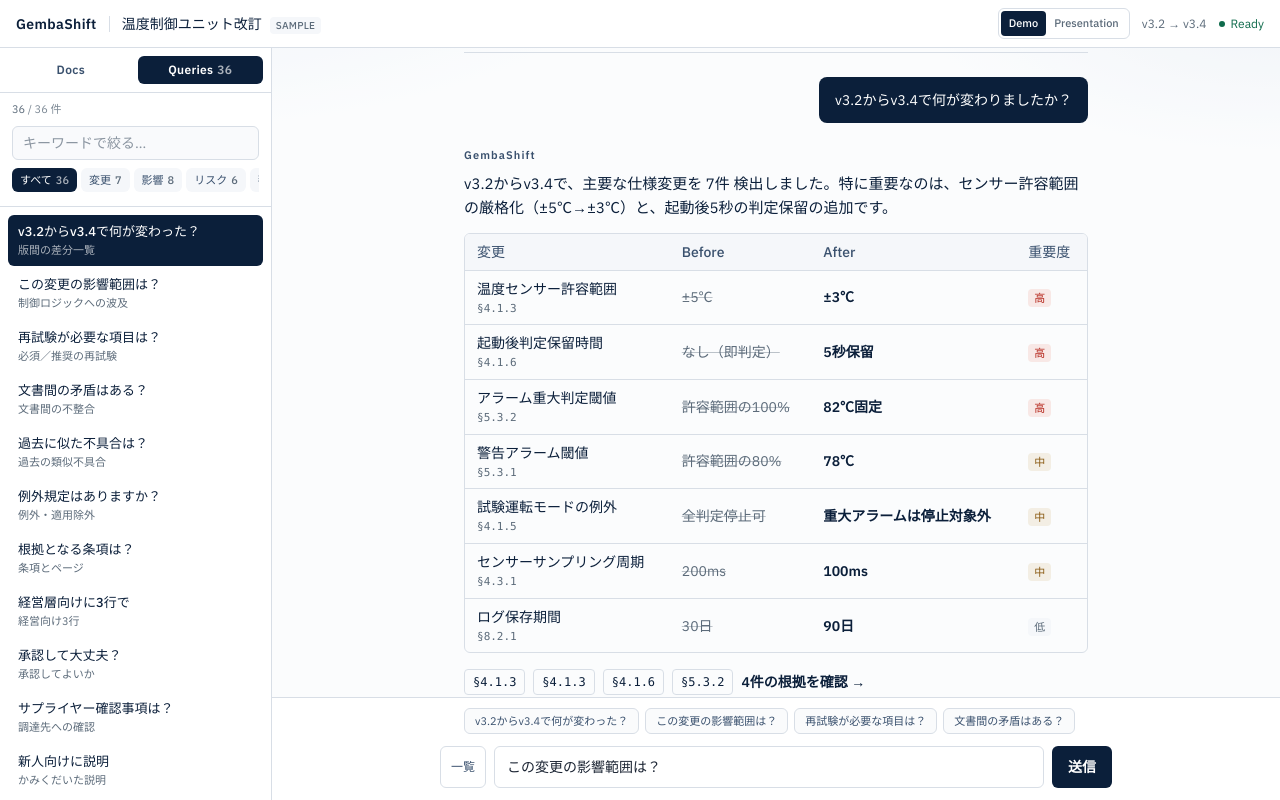
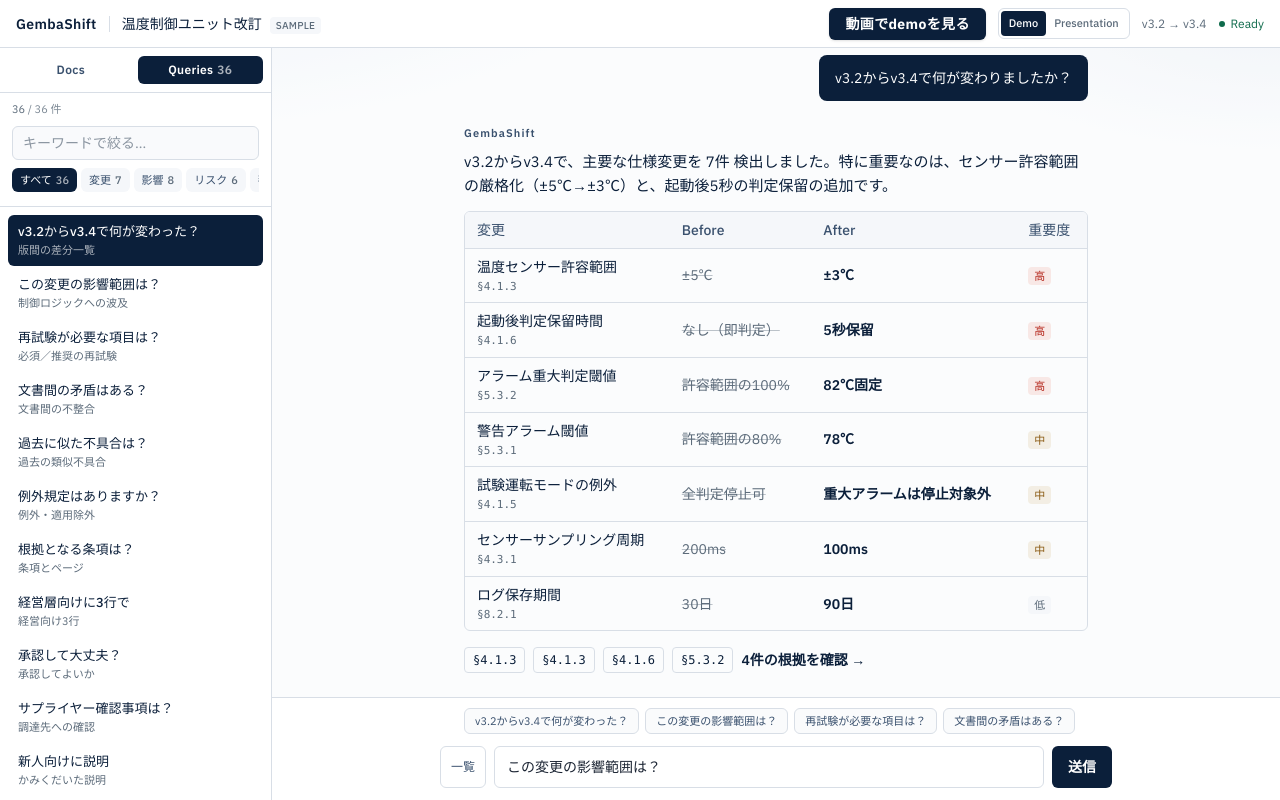
Before and after one commit to ideal-tomy/product_flow, a React (Vite) app: page / in a window 1280 px wide. Built offline with nearby package versions, Linux system fonts and the light colour scheme; a web font is replaced by a local one.

Commit message:
動画デプロイ02

```diff
--- a/src/components/live/LiveShell.tsx
+++ b/src/components/live/LiveShell.tsx
@@ -5,7 +5,10 @@ interface LiveShellProps {
   onOpenDocs: () => void;
   onOpenQueries?: () => void;
   presentation?: boolean;
+  autoplay?: boolean;
   onTogglePresentation?: () => void;
+  onWatchVideo?: () => void;
+  onExitVideo?: () => void;
   hideChrome?: boolean;
   children: ReactNode;
 }
@@ -14,7 +17,10 @@ export function LiveShell({
   onOpenDocs,
   onOpenQueries,
   presentation = false,
+  autoplay = false,
   onTogglePresentation,
+  onWatchVideo,
+  onExitVideo,
   hideChrome = false,
   children,
 }: LiveShellProps) {
@@ -62,8 +68,29 @@ export function LiveShell({
             </>
           )}
         </div>
-        {onTogglePresentation && (
-          <div className="flex shrink-0 rounded-md border border-line p-0.5 text-[11px]">
+
+        {!presentation && onWatchVideo && (
+          <button
+            type="button"
+            onClick={onWatchVideo}
+            className="shrink-0 rounded-md bg-navy px-3 py-1.5 text-xs font-bold tracking-wide text-white shadow-sm transition-colors hover:bg-navy-soft sm:px-4 sm:text-sm"
+          >
+            動画でdemoを見る
+          </button>
+        )}
+
+        {autoplay && onExitVideo && (
+          <button
+            type="button"
+            onClick={onExitVideo}
+            className="shrink-0 rounded-md border border-line bg-white px-3 py-1.5 text-xs font-semibold text-navy transition-colors hover:border-navy/40 sm:text-sm"
+          >
+            操作デモに戻る
+          </button>
+        )}
+
+        {onTogglePresentation && !autoplay && (
+          <div className="hidden shrink-0 rounded-md border border-line p-0.5 text-[11px] sm:flex">
             <button
               type="button"
               onClick={() => presentation && onTogglePresentation()}
@@ -89,12 +116,18 @@ export function LiveShell({
           </div>
         )}
         {!presentation && (
-          <span className="hidden text-xs text-muted sm:inline" title="比較対象（表示のみ）">
+          <span
+            className="hidden text-xs text-muted lg:inline"
+            title="比較対象（表示のみ）"
+          >
             v3.2 → v3.4
           </span>
         )}
         <span className="flex items-center gap-1.5 text-xs text-success">
-          <span className="h-1.5 w-1.5 rounded-full bg-success" aria-hidden="true" />
+          <span
+            className="h-1.5 w-1.5 rounded-full bg-success"
+            aria-hidden="true"
+          />
           Ready
         </span>
       </header>
--- a/src/components/live/QueryThread.tsx
+++ b/src/components/live/QueryThread.tsx
@@ -32,6 +32,7 @@ interface QueryThreadProps {
   items: ThreadItem[];
   onOpenSources: (sources: SourceReference[], focus?: SourceReference) => void;
   onSuggest?: (text: string) => void;
+  onWatchVideo?: () => void;
   presentation?: boolean;
   staggerMs?: number;
   countUpMs?: number;
@@ -384,7 +385,13 @@ function AnswerBody({
   );
 }
 
-function DemoGuide({ onSuggest }: { onSuggest?: (text: string) => void }) {
+function DemoGuide({
+  onSuggest,
+  onWatchVideo,
+}: {
+  onSuggest?: (text: string) => void;
+  onWatchVideo?: () => void;
+}) {
   const stats = [
     { value: String(scaleStats.documents), unit: "文書", label: "検索対象" },
     {
@@ -407,13 +414,24 @@ function DemoGuide({ onSuggest }: { onSuggest?: (text: string) => void }) {
 
   return (
     <div className="space-y-4 border-b border-line pb-5">
-      <div>
+      <div className="flex flex-col gap-4 sm:flex-row sm:items-start sm:justify-between">
+        <div className="min-w-0">
           <h1 className="text-lg font-semibold text-navy sm:text-xl">
             {demoIntro.title}
           </h1>
           <p className="mt-1.5 text-sm leading-relaxed text-navy-muted">
             {demoIntro.subtitle}
           </p>
+        </div>
+        {onWatchVideo && (
+          <button
+            type="button"
+            onClick={onWatchVideo}
+            className="shrink-0 rounded-lg bg-navy px-5 py-3 text-sm font-bold tracking-wide text-white shadow-sm transition-colors hover:bg-navy-soft sm:text-base"
+          >
+            動画でdemoを見る
+          </button>
+        )}
       </div>
 
       <div className="grid grid-cols-2 gap-2 sm:grid-cols-5">
@@ -460,6 +478,7 @@ export function QueryThread({
   items,
   onOpenSources,
   onSuggest,
+  onWatchVideo,
   presentation = false,
   staggerMs = 200,
   countUpMs = 700,
@@ -473,7 +492,9 @@ export function QueryThread({
         wide ? "max-w-3xl gap-8 lg:max-w-4xl" : "max-w-2xl gap-6"
       }`}
     >
-      {!hideGuide && !presentation && <DemoGuide onSuggest={onSuggest} />}
+      {!hideGuide && !presentation && (
+        <DemoGuide onSuggest={onSuggest} onWatchVideo={onWatchVideo} />
+      )}
 
       {items.map((item) => {
         if (item.kind === "user") {
--- a/src/pages/LiveDemoPage.tsx
+++ b/src/pages/LiveDemoPage.tsx
@@ -111,6 +111,7 @@ export function LiveDemoPage() {
     presentation,
     autoplay,
     setPresentation,
+    setAutoplay,
     timings,
     isNarrow,
   } = usePresentationMode();
@@ -381,12 +382,18 @@ export function LiveDemoPage() {
 
   const hideSidebarOnDesktop = presentation;
 
+  const watchVideo = () => setAutoplay(true);
+  const exitVideo = () => setPresentation(false);
+
   return (
     <LiveShell
       onOpenDocs={() => openSidebar("docs")}
       onOpenQueries={() => openSidebar("queries")}
       presentation={presentation}
+      autoplay={autoplay}
       onTogglePresentation={() => setPresentation(!presentation)}
+      onWatchVideo={watchVideo}
+      onExitVideo={exitVideo}
       hideChrome={presentation && autoplay}
     >
       <PresentationOverlay active={presentation && focusActive} />
@@ -452,6 +459,7 @@ export function LiveDemoPage() {
                   if (autoplay) return;
                   runQuery(text);
                 }}
+                onWatchVideo={watchVideo}
                 presentation={presentation}
                 staggerMs={timings.staggerMs}
                 countUpMs={timings.countUpMs}
```
Lines whose indentation alone changed are shown as unchanged.
